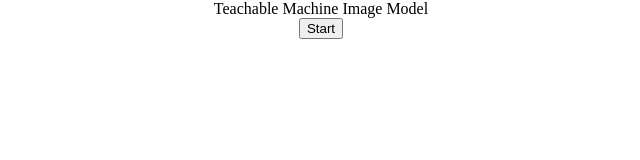
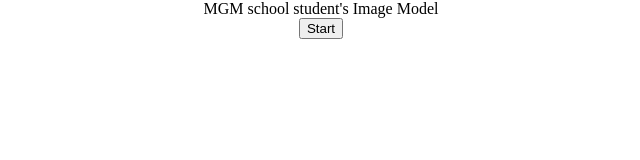
Before and after one commit to VisheshAIModel/AIPROJECT, a plain HTML site: page Tensorflow1.html in a window 1280 px wide. Shown: the full height of the page, 319-959 px from the left. Drawn offline with Linux system fonts and the light colour scheme.

Commit message:
Update Tensorflow1.html

```diff
--- a/Tensorflow1.html
+++ b/Tensorflow1.html
@@ -8,7 +8,7 @@
     <script src="https://cdn.jsdelivr.net/npm/@teachablemachine/image@latest/dist/teachablemachine-image.min.js"></script>
 </head>
 <body style="text-align: center; display: block; margin: auto;">
-    <div>Teachable Machine Image Model</div>
+    <div>MGM school student's Image Model</div>
     <button type="button" onclick="init()">Start</button>
     <div id="webcam-container"></div>
     <div id="label-container"></div>
```
